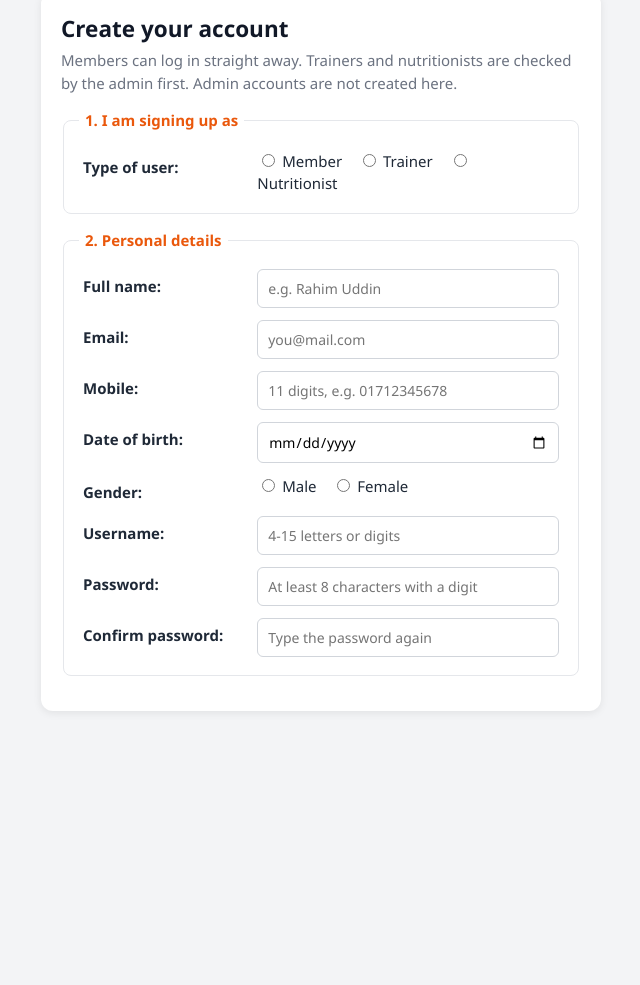
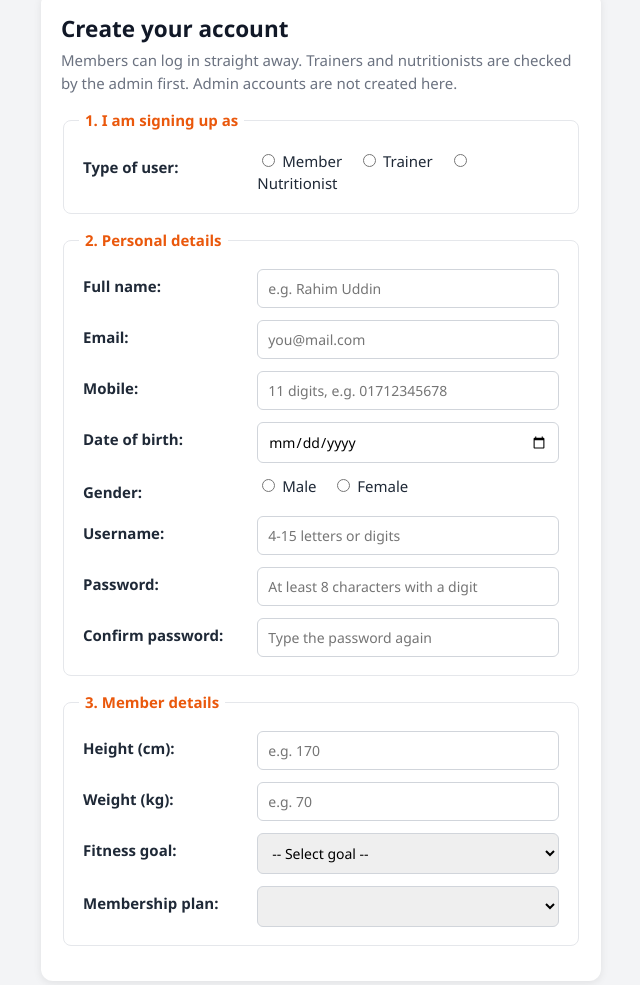
Before and after one commit to Mirza-Rakib/fall-26-27-gym-management-system, a plain HTML site: page register.html in a window 1280 px wide. Shown: the part 147-1132 px from the top of the page, without its empty margins (319-959 px from the left). Before the commit the page ends 903 px from the top, so only its background shows below. Drawn offline with Linux system fonts and the light colour scheme.

Commit message:
Add member fields to sign up form

```diff
--- a/register.html
+++ b/register.html
@@ -114,3 +114,39 @@
           </fieldset>
 
           <!-- Step 3a: Member only -->
+          <fieldset id="memberFields" class="type-fields">
+            <legend>3. Member details</legend>
+            <table class="form-table">
+              <tr>
+                <td><label for="height">Height (cm):</label></td>
+                <td><input type="number" id="height" name="height" min="100" max="230" placeholder="e.g. 170">
+                    <span class="error" id="heightError"></span></td>
+              </tr>
+              <tr>
+                <td><label for="weight">Weight (kg):</label></td>
+                <td><input type="number" id="weight" name="weight" min="25" max="250" placeholder="e.g. 70">
+                    <span class="error" id="weightError"></span></td>
+              </tr>
+              <tr>
+                <td><label for="goal">Fitness goal:</label></td>
+                <td>
+                  <select id="goal" name="goal">
+                    <option value="">-- Select goal --</option>
+                    <option value="Lose weight">Lose weight</option>
+                    <option value="Gain muscle">Gain muscle</option>
+                    <option value="Stay fit">Stay fit</option>
+                  </select>
+                  <span class="error" id="goalError"></span>
+                </td>
+              </tr>
+              <tr>
+                <td><label for="planChoice">Membership plan:</label></td>
+                <td>
+                  <select id="planChoice" name="planChoice"></select>   <!-- options are added by register.js -->
+                  <span class="error" id="planChoiceError"></span>
+                </td>
+              </tr>
+            </table>
+          </fieldset>
+
+          <!-- Step 3b: Trainer only -->
```
